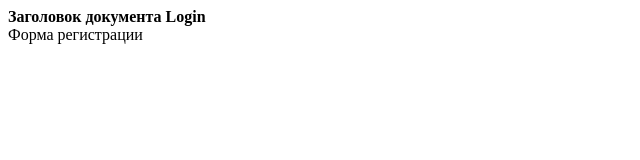
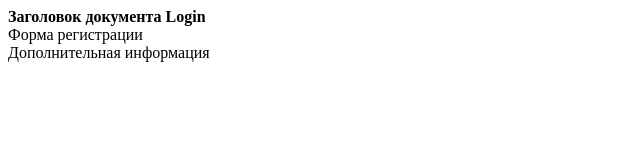
Before and after one commit to s-voitenko/commit-test, a plain HTML site: page login.html in a window 1280 px wide. Shown: the whole page, without its empty margins (0-640 px from the left). Drawn offline with Linux system fonts and the light colour scheme.

Commit message:
Other Info

```diff
--- a/login.html
+++ b/login.html
@@ -12,7 +12,7 @@
 </main>
 
 <footer>
-
+Дополнительная информация
 </footer>
 </body>
 </html>
```
